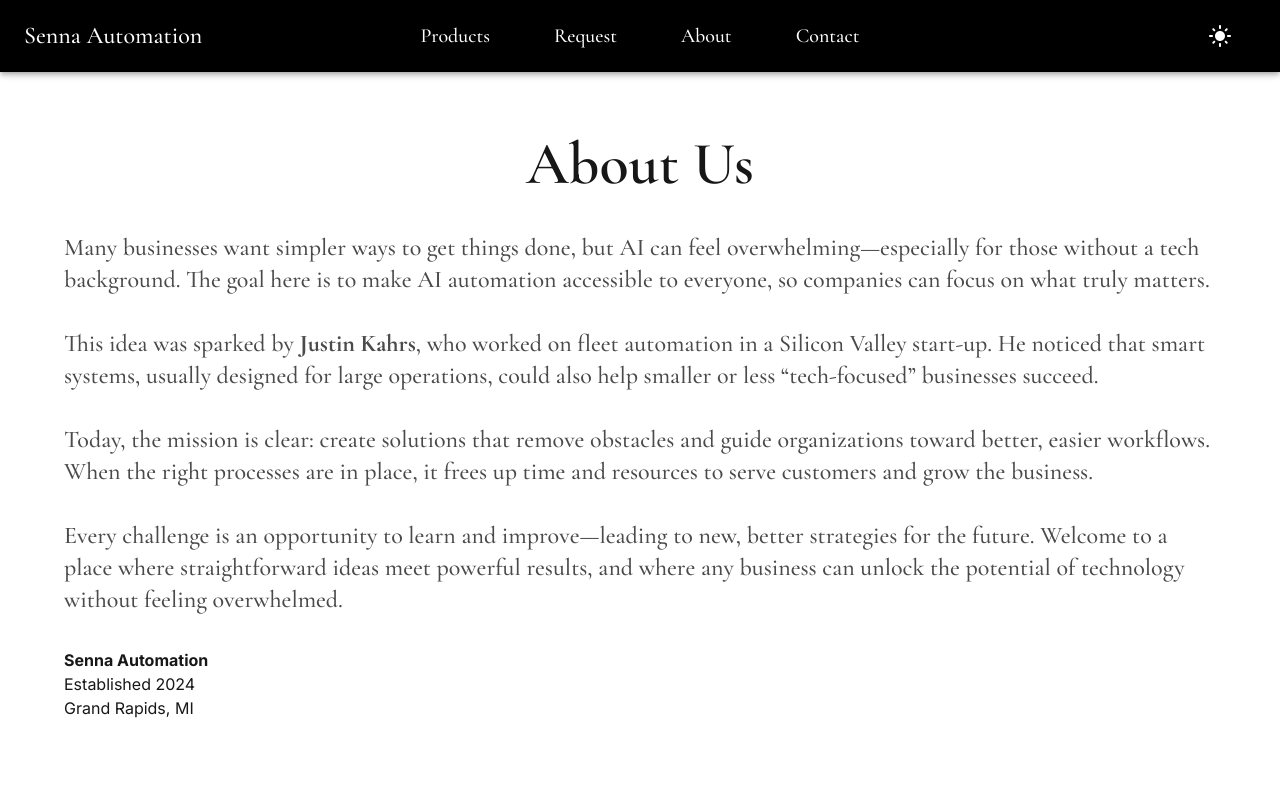
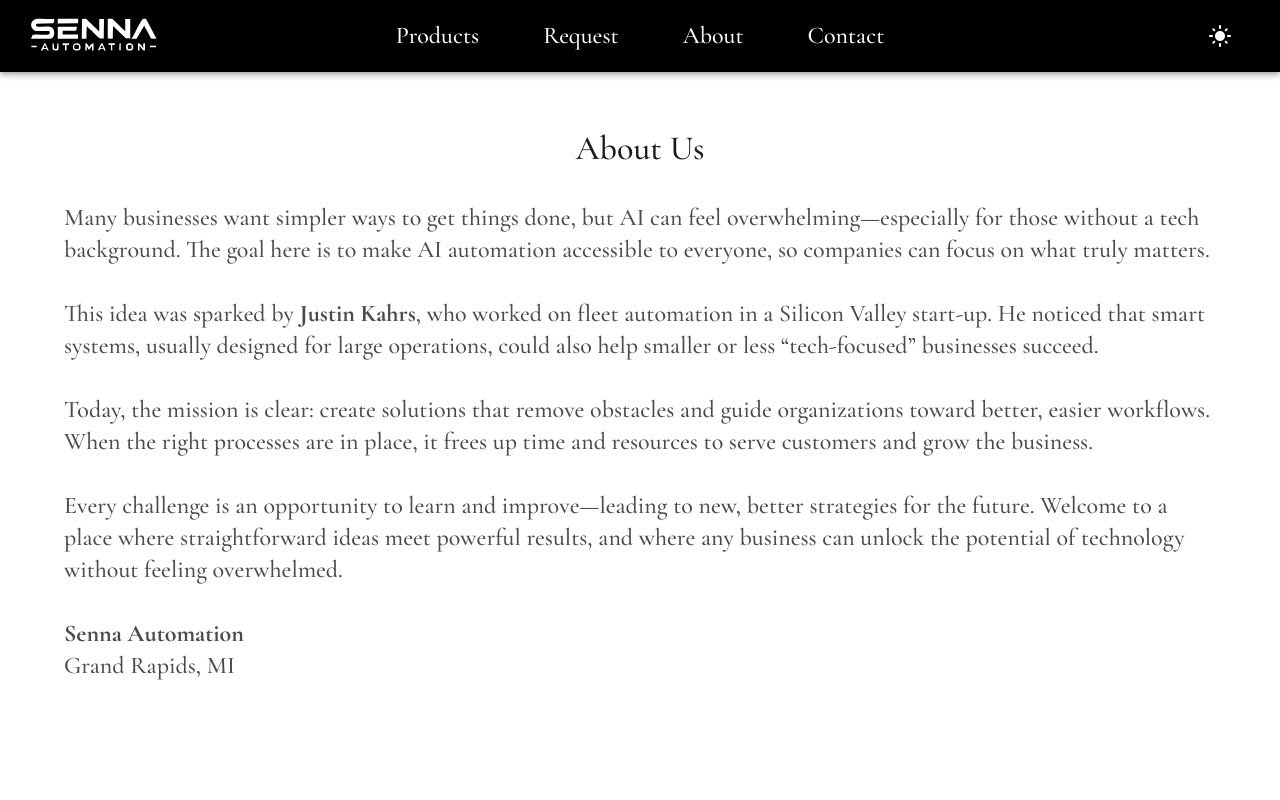
Before and after one commit to justinkahrs/senna-automation, a Next.js app: page /about in a window 1280 px wide. Shown: the top 800 px of the page. Built offline with nearby package versions, Linux system fonts and the light colour scheme.

Commit message:
fix: Add lots of style changes, logo, etc

```diff
--- a/src/app/about/page.tsx
+++ b/src/app/about/page.tsx
@@ -15,7 +15,13 @@ export default function Home() {
       >
         <Container maxWidth="lg" sx={{ py: { xs: 4, md: 8 } }}>
           <Stack spacing={4}>
-            <Typography align="center" variant="h2">
+            <Typography
+              component="h1"
+              variant="h4"
+              align="center"
+              color="text.primary"
+              gutterBottom
+            >
               About Us
             </Typography>
             <Typography
@@ -33,10 +39,13 @@ export default function Home() {
               companies can focus on what truly matters.
               <br />
               <br />
-              This idea was sparked by <strong>Justin Kahrs</strong>, who worked
-              on fleet automation in a Silicon Valley start-up. He noticed that
-              smart systems, usually designed for large operations, could also
-              help smaller or less “tech-focused” businesses succeed.
+              This idea was sparked by{" "}
+              <strong>
+                <a href="https://www.justinkahrs.com">Justin Kahrs</a>
+              </strong>
+              , who worked on fleet automation in a Silicon Valley start-up. He
+              noticed that smart systems, usually designed for large operations,
+              could also help smaller or less “tech-focused” businesses succeed.
               <br />
               <br />
               Today, the mission is clear: create solutions that remove
@@ -51,10 +60,16 @@ export default function Home() {
               business can unlock the potential of technology without feeling
               overwhelmed.
             </Typography>
-            <Typography>
+            <Typography
+              variant="h5"
+              align="left"
+              color="text.secondary"
+              sx={{
+                mb: 6,
+                mx: "auto",
+              }}
+            >
               <strong> Senna Automation </strong>
-              <br />
-              Established 2024
               <br />
               Grand Rapids, MI
             </Typography>
--- a/src/components/layout/AppBar.tsx
+++ b/src/components/layout/AppBar.tsx
@@ -38,9 +38,15 @@ export function AppBar() {
       <Toolbar sx={{ width: "100%" }}>
         <Box sx={{ flex: 1, display: "flex", justifyContent: "flex-start" }}>
           <Link href="/" passHref>
-            <Typography variant="h5" color="inherit" sx={{ cursor: "pointer" }}>
-              Senna Automation
-            </Typography>
+            <Box
+              component="img"
+              src={mode === "dark" ? "/senna-automation-full-logo-grey.svg" : "/senna-automation-full-logo.svg"}
+              alt="Senna Automation"
+              sx={{
+                height: 40,
+                cursor: "pointer",
+              }}
+            />
           </Link>
         </Box>
         {isMobile ? (
@@ -118,22 +124,22 @@ export function AppBar() {
             >
               <Link href="/products" passHref>
                 <Button color="inherit">
-                  <Typography variant="h6">Products</Typography>
+                  <Typography variant="h5">Products</Typography>
                 </Button>
               </Link>
               <Link href="/request" passHref>
                 <Button color="inherit">
-                  <Typography variant="h6">Request</Typography>
+                  <Typography variant="h5">Request</Typography>
                 </Button>
               </Link>
               <Link href="/about" passHref>
                 <Button color="inherit">
-                  <Typography variant="h6">About</Typography>
+                  <Typography variant="h5">About</Typography>
                 </Button>
               </Link>
               <Link href="/contact" passHref>
                 <Button color="inherit">
-                  <Typography variant="h6">Contact</Typography>
+                  <Typography variant="h5">Contact</Typography>
                 </Button>
               </Link>
             </Box>
--- a/src/components/layout/Footer.tsx
+++ b/src/components/layout/Footer.tsx
@@ -16,11 +16,18 @@ export function Footer() {
       <Container maxWidth="lg">
         <Grid container spacing={4}>
           <Grid item xs={12} sm={4}>
-            <Typography variant="h6" color="text.primary" gutterBottom>
+            <Typography variant="h5" color="text.primary" gutterBottom>
               Senna Automation
             </Typography>
+            <Typography variant="body2" color="text.secondary" gutterBottom>
+              Grand Rapids, MI
+            </Typography>
+            <Typography variant="body2" color="text.secondary" gutterBottom>
+              (616) 524-4477
+            </Typography>
+            <br />
             <Typography variant="body2" color="text.secondary">
-              Let&apos;s integrate AI and automate your business.
+              Let&apos;s integrate AI into your business, together.
             </Typography>
           </Grid>
           <Grid item xs={12}>
--- a/src/components/theme/theme.ts
+++ b/src/components/theme/theme.ts
@@ -239,6 +239,23 @@ export function getThemeTokens(mode: PaletteMode): ThemeOptions {
           },
         },
       },
+      MuiInputBase: {
+        styleOverrides: {
+          input: {
+            "&[type=number]": {
+              MozAppearance: "textfield",
+            },
+            "&[type=number]::-webkit-outer-spin-button": {
+              WebkitAppearance: "none",
+              margin: 0,
+            },
+            "&[type=number]::-webkit-inner-spin-button": {
+              WebkitAppearance: "none",
+              margin: 0,
+            },
+          },
+        },
+      },
       MuiMenu: {
         styleOverrides: {
           paper: ({ theme }) => ({
```
Also changed, not shown: src/app/contact/page.tsx (+13 -4 lines), src/app/request/page.tsx (+19 -10 lines), public/senna-automation-full-logo-grey.svg (added), public/senna-automation-full-logo.svg (added).
